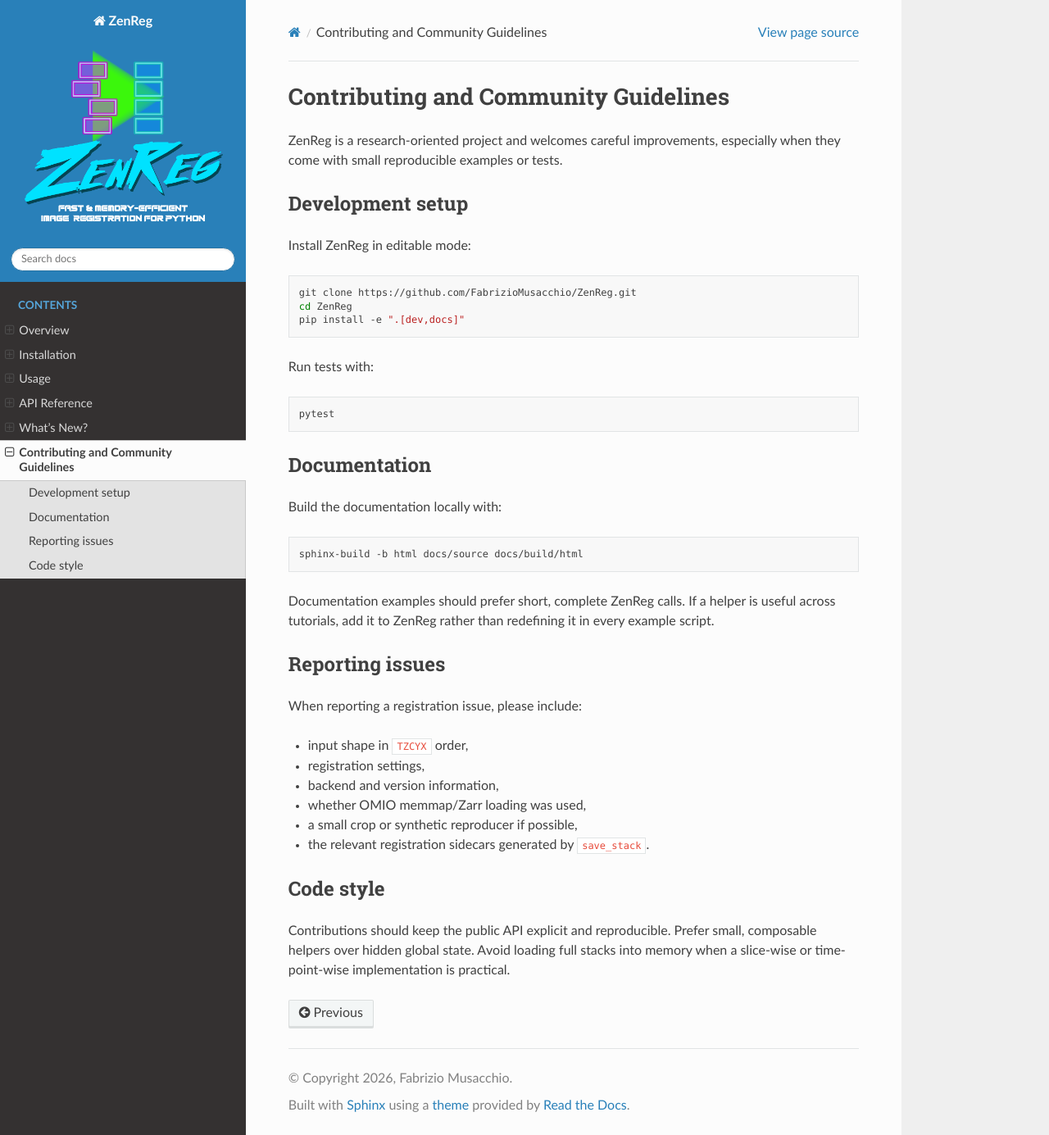
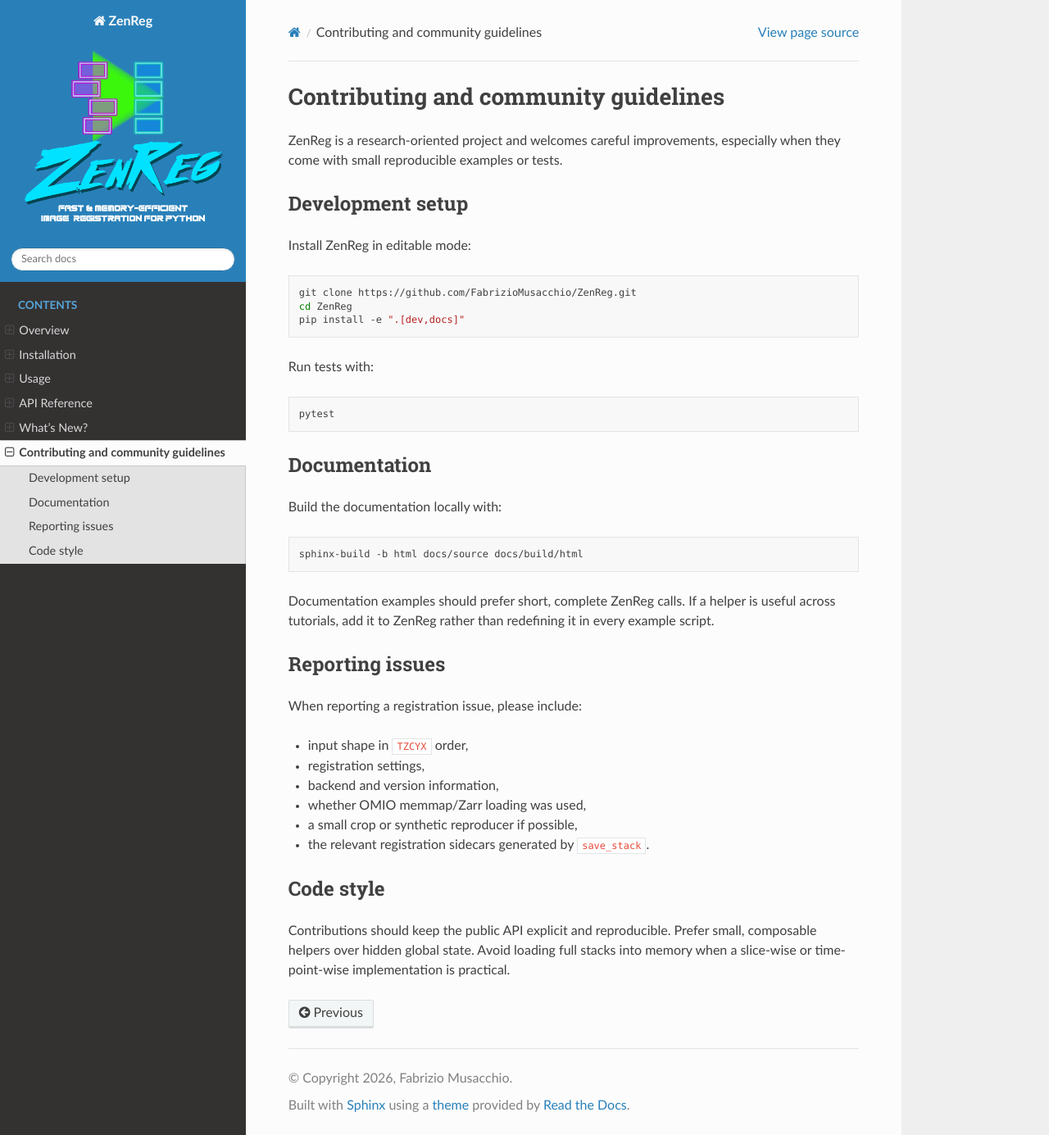
Before and after one commit to FabrizioMusacchio/ZenReg, a Sphinx documentation site: the page built from docs/source/contributing.rst, in a window 1280 px wide and 1385 px high. Shown: the whole window at 82% size. Built offline with Sphinx 7.4.7 and the Read the Docs theme 3.1.0, drawn with Linux system fonts in a browser that asks for light colours.

```diff
--- a/docs/source/contributing.rst
+++ b/docs/source/contributing.rst
@@ -1,4 +1,4 @@
-Contributing and Community Guidelines
+Contributing and community guidelines
 =====================================
 
 ZenReg is a research-oriented project and welcomes careful improvements,
```
